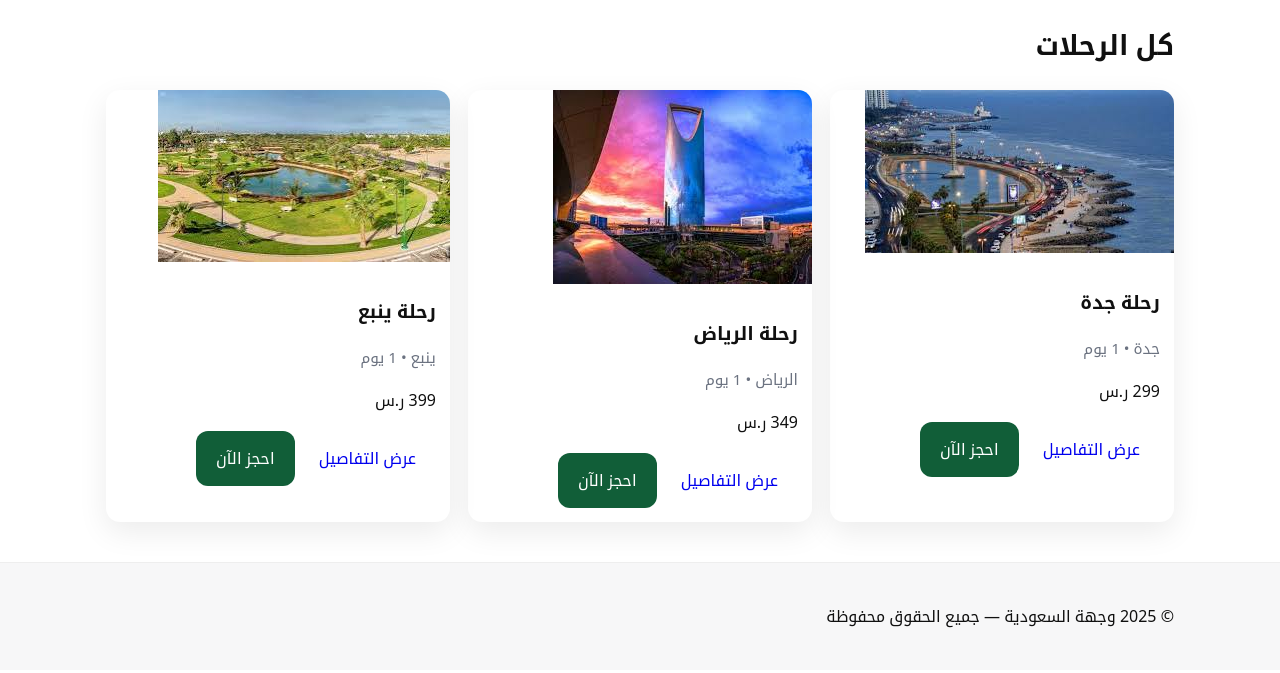
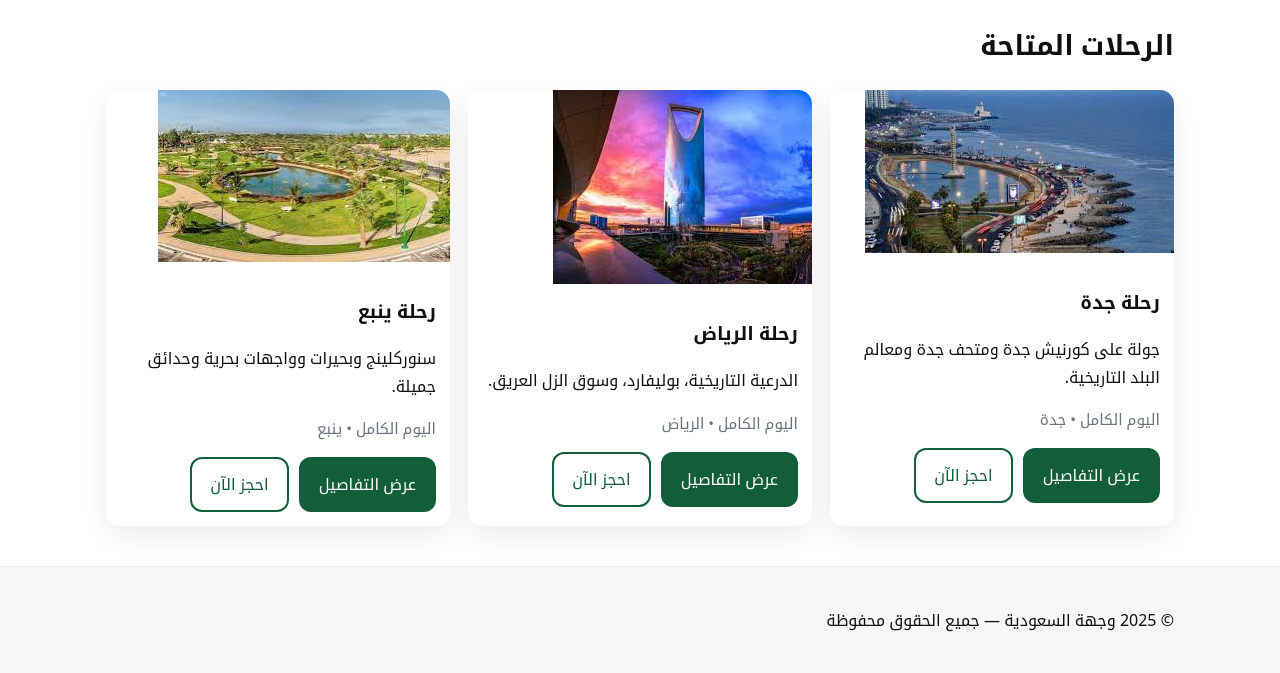
Before and after one commit to abodahim/saudidestination_complete, a Flask app: page /trips in a window 1280 px wide. Shown: the part 65-738 px from the top of the page. Run offline with Flask 3, Linux system fonts and the light colour scheme.

Commit message:
Update trips.html

```diff
--- a/templates/trips.html
+++ b/templates/trips.html
@@ -1,24 +1,52 @@
 {% extends "base.html" %}
-{% block title %}الرحلات{% endblock %}
+{% block title %}الرحلات - وجهة السعودية{% endblock %}
 
 {% block content %}
-<section class="section">
-  <h1 class="section-title">كل الرحلات</h1>
+<section>
+  <h1 class="section-title">الرحلات المتاحة</h1>
+
   <div class="cards">
-    {% for t in trips %}
+    <!-- جدة -->
     <article class="card">
-      <img src="{{ url_for('static', filename=t.image) }}" alt="{{ t.title }}">
+      <img src="{{ url_for('static', filename='images/jeddah_1.JPG') }}" alt="رحلة جدة">
       <div class="card__body">
-        <h3>{{ t.title }}</h3>
-        <p class="muted">{{ t.city }} • {{ t.days }} يوم</p>
-        <p class="price">{{ t.price }} {{ currency }}</p>
-        <div class="row-actions">
-          <a class="btn btn--ghost"   href="{{ url_for('trip_details', trip_id=t.id) }}">عرض التفاصيل</a>
-          <a class="btn btn--primary" href="{{ url_for('booking') }}?trip_id={{ t.id }}">احجز الآن</a>
+        <h3>رحلة جدة</h3>
+        <p>جولة على كورنيش جدة ومتحف جدة ومعالم البلد التاريخية.</p>
+        <p class="muted">اليوم الكامل • جدة</p>
+        <div class="card__actions">
+          <a class="btn btn--primary" href="{{ url_for('trip_details', trip_id=1) }}">عرض التفاصيل</a>
+          <a class="btn btn--outline" href="{{ url_for('book', trip='رحلة جدة', price='299') }}">احجز الآن</a>
         </div>
       </div>
     </article>
-    {% endfor %}
+
+    <!-- الرياض -->
+    <article class="card">
+      <img src="{{ url_for('static', filename='images/riyadh_1.JPG') }}" alt="رحلة الرياض">
+      <div class="card__body">
+        <h3>رحلة الرياض</h3>
+        <p>الدرعية التاريخية، بوليفارد، وسوق الزل العريق.</p>
+        <p class="muted">اليوم الكامل • الرياض</p>
+        <div class="card__actions">
+          <a class="btn btn--primary" href="{{ url_for('trip_details', trip_id=2) }}">عرض التفاصيل</a>
+          <a class="btn btn--outline" href="{{ url_for('book', trip='رحلة الرياض', price='349') }}">احجز الآن</a>
+        </div>
+      </div>
+    </article>
+
+    <!-- ينبع -->
+    <article class="card">
+      <img src="{{ url_for('static', filename='images/yanbu_1.JPG') }}" alt="رحلة ينبع">
+      <div class="card__body">
+        <h3>رحلة ينبع</h3>
+        <p>سنوركلينج وبحيرات وواجهات بحرية وحدائق جميلة.</p>
+        <p class="muted">اليوم الكامل • ينبع</p>
+        <div class="card__actions">
+          <a class="btn btn--primary" href="{{ url_for('trip_details', trip_id=3) }}">عرض التفاصيل</a>
+          <a class="btn btn--outline" href="{{ url_for('book', trip='رحلة ينبع', price='399') }}">احجز الآن</a>
+        </div>
+      </div>
+    </article>
   </div>
 </section>
 {% endblock %}
```
